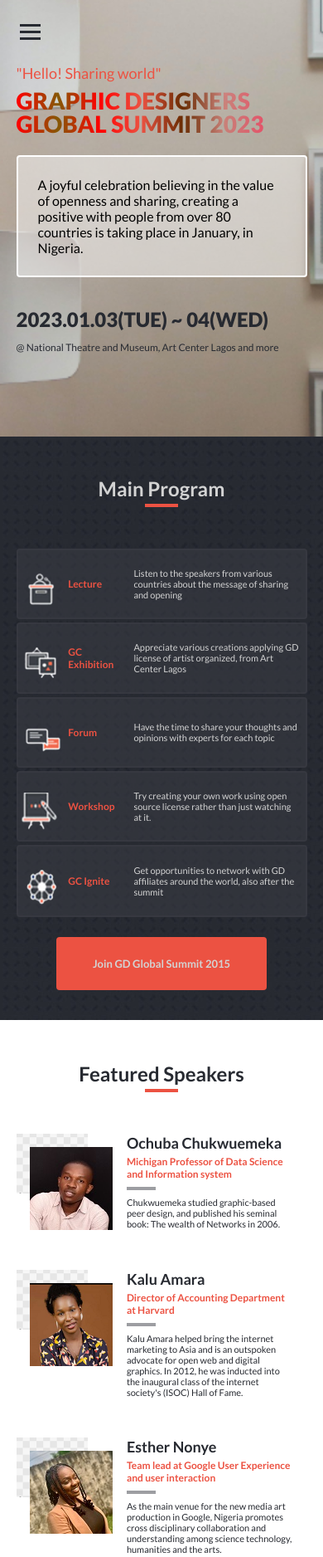
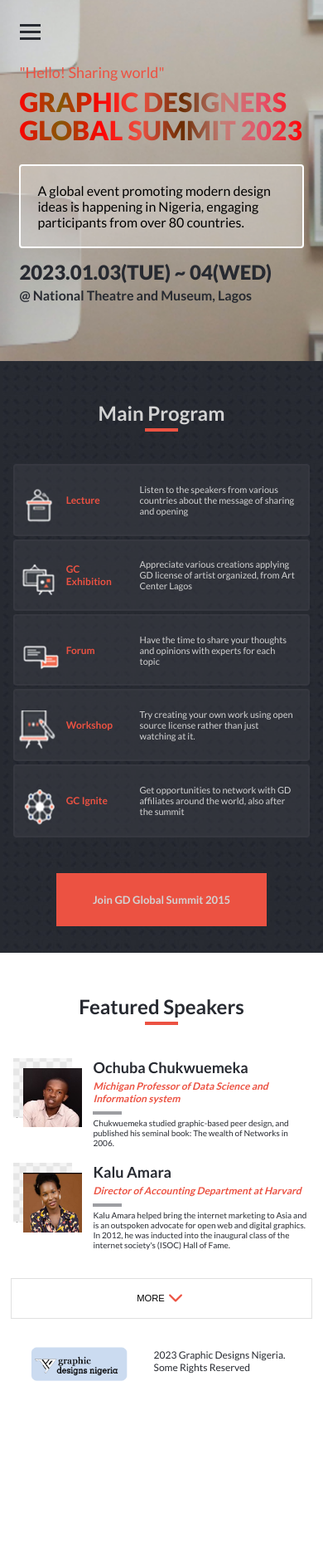
Before and after one commit to Donmark2k/GD_summit, a website: page index.html in a window 390 px wide. Shown: the top 1876 px of the page at 83% size. After the commit the page ends 1710 px from the top, so only its background shows below. Drawn offline with Linux system fonts and the light colour scheme.

Commit message:
Add the function for displaying more or less speakers

```diff
--- a/index.css
+++ b/index.css
@@ -0,0 +1,347 @@
+@import url("https://fonts.googleapis.com/css2?family=Lato:wght@100;300;400;700;900&display=swap");
+
+body {
+  background-color: white;
+  font-family: "Lato", sans-serif;
+  overflow-x: hidden;
+  box-shadow: 0 5px 12px rgba(5, 0, 0, 0.5), 0 5px 12px rgba(5, 0, 0, 0.5);
+}
+
+* {
+  margin: 0;
+  box-sizing: border-box;
+  padding: 0;
+  text-decoration: none;
+  list-style-type: none;
+}
+
+
+.hide-class, .whole-program, .partner {
+    display: none;
+  }
+
+
+  .hamburger {
+    padding-top: 24px;
+  }
+
+  .bar {
+    display: block;
+    width: 25px;
+    height: 3px;
+    margin: 5px auto;
+    -webkit-transition: all 0.3s ease-in-out;
+    transition: all 0.3s ease-in-out;
+    background-color: #272a31;
+    margin-left: 24px;
+    z-index: 1000;
+    position: relative;
+  }
+
+  .hamburger.active .bar:nth-child(2) {
+    opacity: 0;
+  }
+
+  .hamburger.active .bar:nth-child(1) {
+    transform: translateY(8px) rotate(45deg);
+
+  }
+
+  .hamburger.active .bar:nth-child(3) {
+    transform: translateY(-8px) rotate(-45deg);
+  }
+
+  .nav-menu {
+    position: fixed;
+    flex-direction: column;
+    text-align: left;
+    transition: 0.3s;
+    width: 100%;
+    z-index: 12;
+  }
+
+  .nav-menu.active {
+    left: 0;
+    cursor: pointer;
+    height: 100vh;
+    background-color: rgba(255, 255, 255, 0.8);
+    display: block;
+    padding-top: 25%;
+  }
+
+  .nav-link {
+    font-weight: 600;
+    font-size: 25px;
+    line-height: 44px;
+    color: #272a31;
+    margin-top: 40px;
+    padding-left: 28px;
+  }
+
+  .home-container {
+    background: url(img/bg6.png);
+    background-repeat: no-repeat;
+    background-size: cover;
+    background-position: center;
+    position: relative;
+    z-index: 10;
+  }
+
+  .introduction {
+    margin: 0 auto;
+    padding: 6% 6% 18% 6%;
+  }
+
+  .introduction h3 {
+    color: #ec5242;
+    font-size: 18px;
+    font-weight: normal;
+  }
+
+  .introduction h1 {
+    font-size: 32px;
+    line-height: 34px;
+    font-weight: 900;
+    padding-top: 8px;
+    background:
+      linear-gradient(
+        to left,
+        red,
+        rgba(236, 67, 96, 0.863),
+        rgba(255, 0, 0, 0.26),
+        rgb(105, 44, 3),
+        #ec5242,
+        red,
+        rgb(133, 88, 4),
+        red
+      );
+    -webkit-background-clip: text;
+    color: transparent;
+  }
+
+  .short-intro {
+    border: 2px solid #fff;
+    font-size: 16px;
+    padding: 20px;
+    margin-top: 24px;
+    background-color: rgba(249, 249, 249, 0.3);
+    border-radius: 4px;
+  }
+
+  .time {
+    font-size: 24px;
+    color: #272a31;
+    font-weight: 900;
+    margin: 4% 0 1% 0;
+  }
+
+  .venue {
+    color: #272a31;
+    font-weight: bold;
+  }
+
+  .forum {
+    background: url(img/main-program-bg-image.png);
+    background-repeat: repeat;
+    padding-bottom: 2%;
+  }
+  .main-program {
+    color: #d3d3d3;
+    font-size: 24px;
+    padding-top: 48px;
+    text-align: center;
+  }
+
+  .line-bar {
+    display: block;
+    margin: 4px auto 24px auto;
+    background-color: #ec5242;
+    width: 40px;
+    height: 4px;
+  }
+
+
+  .grid-container,
+  .grid-container2 {
+    display: flex;
+    flex-direction: column;
+    padding: 4%;
+  }
+
+  .main-card {
+    display: flex;
+    flex-direction: row;
+    justify-content: space-between;
+    border: 2px solid rgba(60, 63, 70, 0.5);
+    border-radius: 4px;
+    background-color: rgba(60, 63, 70, 0.5);
+margin-bottom: 4px;
+  }
+
+  .main-card:hover {
+    border: 2px solid #d3d3d3;
+    transition-timing-function: ease-in-out;
+    transform: scale(1.1, 1.1);
+  }
+
+  .main-card img {
+    margin: 24px auto 12px auto;
+    width: 15%;
+
+  }
+
+  .main-card h3 {
+    text-align: left;
+    color: #ec5242;
+    font-size: 12px;
+    width: 20%;
+    margin: auto;
+
+  }
+
+  .main-card p {
+    text-align: left;
+    padding: 12px;
+    color: #d3d3d3;
+    font-size: 11px;
+    width: 60%;
+    margin: auto;
+
+  }
+
+  .forum .join-summit {
+    display: block;
+    background-color: #ec5242;
+    color: #d3d3d3;
+    padding: 24px;
+    text-decoration: none;
+    width: 65%;
+    font-size: 13px;
+    margin: 24px auto 24px auto;
+    font-weight: bold;
+    text-align: center;
+  }
+  .featured-speakers {
+    text-align: center;
+    font-size: 24px;
+    color: #272a31;
+    margin-top: 50px;
+  }
+
+
+.speakers-card {
+    display: flex;
+    flex-wrap: wrap;
+    flex-direction: row;
+    justify-content: space-between;
+    margin-bottom: 4%;
+  }
+
+  .speakers-image {
+    background: url(img/speakers-bg-image.png) left top no-repeat;
+    position: relative;
+    width: 20%;
+    height: 100%;
+  }
+
+  .speakers-image img {
+    display: block;
+    margin-left: 12px;
+    margin-top: 12px;
+    width: 100%;
+  }
+
+  .speakers-details {
+    width: 73%;
+  }
+
+  .speakers-details h3 {
+    color: #272a31;
+    font-size: 18px;
+    font-weight: bold;
+  }
+
+  .speakers-details h5 {
+    color: #ec5242;
+    font-size: 12px;
+    font-style: italic;
+    padding-top: 4px;
+    padding-bottom: 8px;
+  }
+  .line-bar-speaker {
+    display: block;
+    margin: 0;
+    background-color: rgba(60, 63, 70, 0.5);
+    width: 35px;
+    height: 4px;
+  }
+  .speakers-details p {
+    color: #272a31;
+    font-size: 0.625rem;
+    padding: 4px 0;
+  }
+
+
+  .show-btn {
+    display: flex;
+    flex-direction: column;
+    align-items: center;
+    width: 40%;
+    margin: 0 auto;
+  }
+
+  .show-more {
+    display: flex;
+    justify-content: center;
+    align-items: center;
+    padding: 10% 100%;
+    background-color: #fff;
+    border: #e0e0e0 1px solid;
+  }
+
+  .show-more > * {
+    font-size: 0.7rem;
+    margin-right: 10%;
+  }
+
+  .show-more image {
+    color: #ec5242;
+  }
+
+  .hide-speaker {
+    display: unset;
+    display: none;
+  }
+
+  footer {
+    display: flex;
+    justify-content: center;
+    margin: 0 auto 0 auto;
+    padding: 3% 4% 1% 4%;
+    flex-direction: row;
+  }
+
+  .logo2 img {
+    width: 100%;
+    margin: auto;
+
+  }
+
+  .copyright-details p {
+    color: #272a31;
+    font-size: 12px;
+    padding-top: 24px;
+  }
+
+
+
+
+  @media screen and (min-width: 769px) {
+    .first-container {
+        background: url(img/first-container-bg.jpg);
+        background-repeat: no-repeat;
+        background-size: cover;
+        background-position: center;
+        position: relative;
+      }
+}
--- a/index.html
+++ b/index.html
@@ -4,13 +4,13 @@
     <meta charset="UTF-8" />
     <meta name="viewport" content="width=device-width, initial-scale=1.0" />
     <meta http-equiv="X-UA-Compatible" content="ie=edge" />
-    <link rel="stylesheet" href="style.css" />
+    <link rel="stylesheet" href="index.css" />
     <title aria-label="title">Graphic Designer's Summit Website</title>
   </head>
   <body>
-    <!-- Navigation Section  -->
+    <!----------------- Navigation Section  ---------------------------->
     <header class="home-container">
-      <nav class="top-header">
+      <nav class="top-header hide-class">
         <ul class="top-nav">
           <li class="top-item">
             <a href="https://web.facebook.com/onyeka2k" class="nav-link">
@@ -31,10 +31,10 @@
         </ul>
       </nav>
       <div class="navbar">
-        <a href="index.html" class="nav-branding">
+        <a href="index.html" class="nav-branding hide-class">
           <img src="img/header-logo.png" alt="logo image"/>
         </a>
-        <ul class="nav-menu nav-menu1">
+        <ul class="nav-menu nav-menu1 hide-class">
           <li class="nav-item">
             <a href="about.html" class="nav-link">About</a>
           </li>
@@ -67,18 +67,16 @@
             <h1>GRAPHIC DESIGNERS GLOBAL SUMMIT 2023</h1>
           </div>
           <p class="short-intro">
-            A joyful celebration believing in the value of openness and sharing,
-            creating a positive with people from over 80 countries is taking
-            place in January, in Nigeria.
+            A global event promoting modern design ideas is happening in Nigeria, engaging participants from over 80 countries.
           </p>
           <p class="time">2023.01.03(TUE) ~ 04(WED)</p>
           <p class="venue">
-            @ National Theatre and Museum, Art Center Lagos and more
+            @ National Theatre and Museum, Lagos
           </p>
         </section>
       </section>
     </header>
-    <!-- Main Program Section -->
+    <!--------------------- Main Program Section -------------------------------->
     <section class="forum" id="program">
       <h2 class="main-program">Main Program</h2>
       <span class="line-bar"></span>
@@ -129,15 +127,29 @@
         <a href="" class="join-summit"> Join GD Global Summit 2015</a>
       </div>
     </section>
-    <!-- Guest Speakers -->
+    <!---------------------------- Guest Speakers ------------------------->
     <h2 class="featured-speakers">Featured Speakers</h2>
     <span class="line-bar"></span>
-    <section
+    <section>
+      <div
       class="grid-container2"
       aria-label="invited  speakers"
       id="invited-speakers">
+   <!-- DYNAMIC ELEMENTS FROM JAVASCRIPT GOES HERE -->
+</div>
+   <div class="show-btn">
+    <button type="button" id="more" class="show-more">
+        <span>MORE</span>
+        <img class="drop-down" src="img/arrow-down.png" alt="drop-down-arrow">
+    </button>
+    <button type="button" id="less" class="show-more hide-speaker">
+        <span>LESS</span>
+        <img class="drop-down" src="img/arrow-up.png" alt="drop-down-arrow">
+    </button>
+</div>
+
     </section>
-    <!-- Partner session  -->
+    <!------------------------------ Partner session  ---------------------------------->
     <section class="partner" aria-label="partners  section" id="partners">
       <h2>Partner</h2>
       <span class="line-bar"></span>
@@ -166,13 +178,9 @@
         <img src="img/footer-logo.png" alt="footer logo" />
       </div>
       <div class="copyright-details">
-        <h4>2023 Graphic Designs Nigeria. Some Rights Reserved.</h4>
-        <p class="footer-note">
-          Graphics is the soul of a website and permanent branding of a company.
-          We brand products that communicate tailored messages to the targeted
-          audience
-        </p>
-      </div>
+        <p>2023 Graphic Designs Nigeria. Some Rights Reserved</p>
+
+       </div>
     </footer>
     <script src="main.js"></script>
   </body>
--- a/main.js
+++ b/main.js
@@ -70,4 +70,29 @@ for (let i = 0; i < speakers.length; i += 1) {
     </div>
  </article>
       `;
+      const speakerBox = document.querySelectorAll('.speakers-card');
+      if (i > 1) {
+        speakerBox[i].classList.add('hide-speaker');
+      }
 }
+const moreBtn = document.getElementById('more');
+const lessBtn = document.getElementById('less');
+const speakerBox = document.querySelectorAll('.speakers-card');
+moreBtn.addEventListener('click', () => {
+  speakerBox.forEach((speaker) => {
+    speaker.classList.remove('hide-speaker');
+    moreBtn.classList.add('hide-speaker');
+    lessBtn.classList.remove('hide-speaker');
+  });
+});
+
+lessBtn.addEventListener('click', () => {
+  speakerBox.forEach((speaker, index) => {
+    if (index > 1) {
+      speaker.classList.add('hide-speaker');
+    }
+
+    moreBtn.classList.remove('hide-speaker');
+    lessBtn.classList.add('hide-speaker');
+  });
+});
```
Also changed, not shown: img/arrow-down.png (added), img/arrow-up.png (added).
